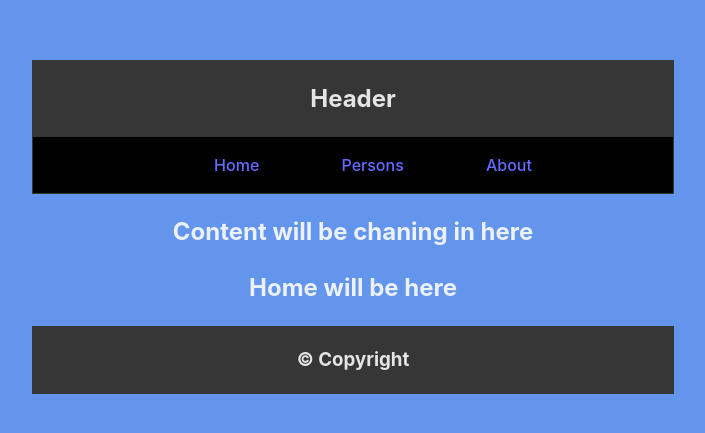
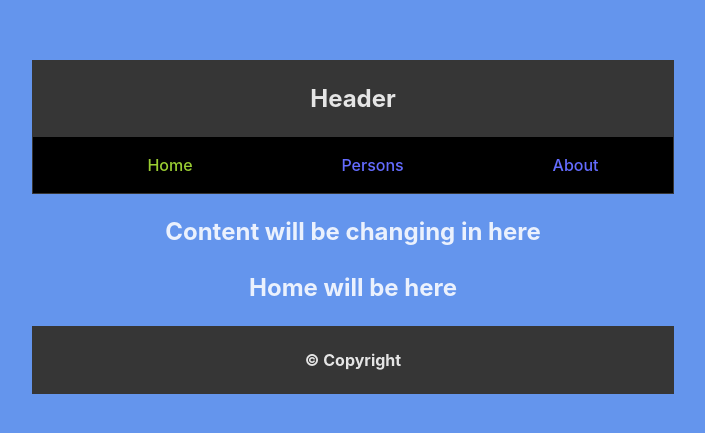
Before and after one commit to Nargissamatova/react_demo, a React app: page / in a window 1280 px wide. Shown: the part 173-606 px from the top of the page, without its empty margins (287-992 px from the left). Built offline with nearby package versions, Linux system fonts and the light colour scheme; the HTML template or start-up script is replaced by a standard one.

Commit message:
Replace Link with NavLink

```diff
--- a/src/Box.css
+++ b/src/Box.css
@@ -4,9 +4,16 @@ nav {
     justify-content: center;
 }
 
-li {
-    width: 400px;
-    list-style-type: none;
+ul {
+    width: 100%;
     display: flex;
     justify-content: space-around;
 }
+
+li {
+    list-style-type: none;
+}
+
+a.active {
+    color: yellowgreen;
+}
--- a/src/Root.jsx
+++ b/src/Root.jsx
@@ -8,7 +8,7 @@ function Root() {
     <>
       <Header />
       <main>
-        <h2>Content will be chaning in here</h2>
+        <h2>Content will be changing in here</h2>
       </main>
       <Outlet />
       <Footer />
--- a/src/components/Footer.jsx
+++ b/src/components/Footer.jsx
@@ -1,7 +1,7 @@
 function Footer() {
   return (
     <footer className="section">
-      <h3> &copy; Copyright</h3>
+      <h4> &copy; Copyright</h4>
     </footer>
   );
 }
--- a/src/components/Header.jsx
+++ b/src/components/Header.jsx
@@ -1,4 +1,4 @@
-import { Link } from "react-router-dom";
+import { NavLink } from "react-router-dom";
 
 function Header() {
   return (
@@ -7,9 +7,13 @@ function Header() {
       <nav>
         <ul>
           <li>
-            <Link to="/">Home </Link>
-            <Link to="/persons">Persons </Link>
-            <Link to="/about">About </Link>
+            <NavLink to="/">Home </NavLink>
+          </li>
+          <li>
+            <NavLink to="/persons">Persons </NavLink>
+          </li>
+          <li>
+            <NavLink to="/about">About </NavLink>
           </li>
         </ul>
       </nav>
```
